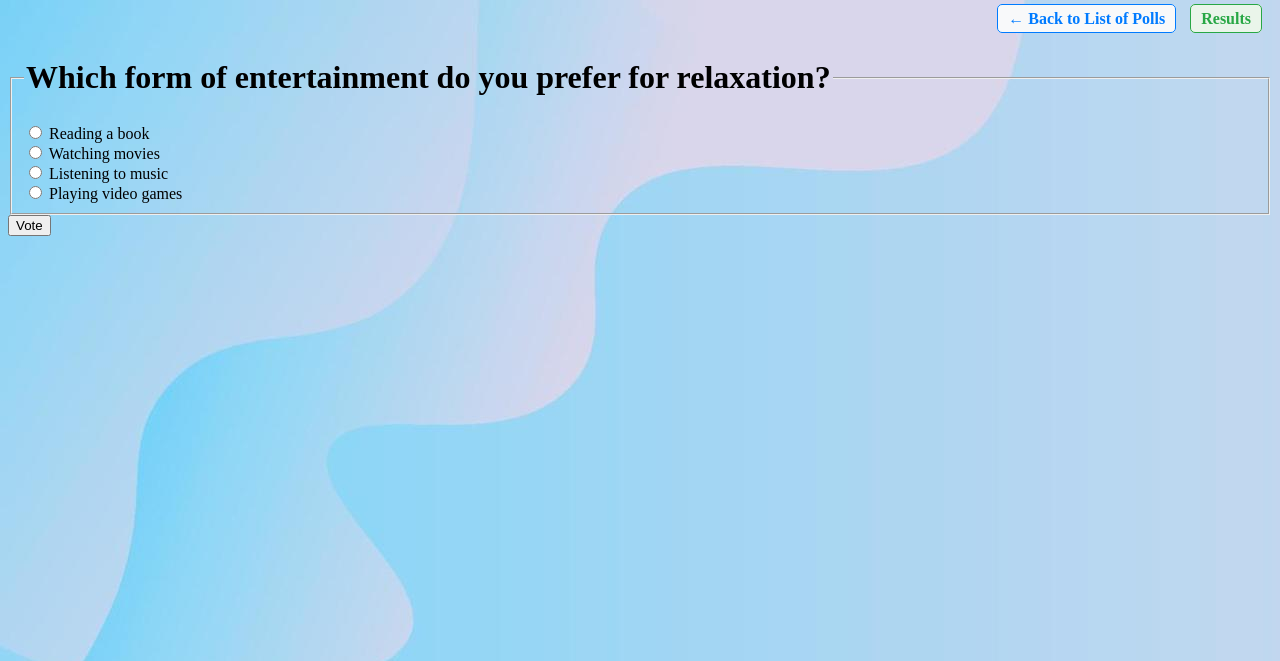
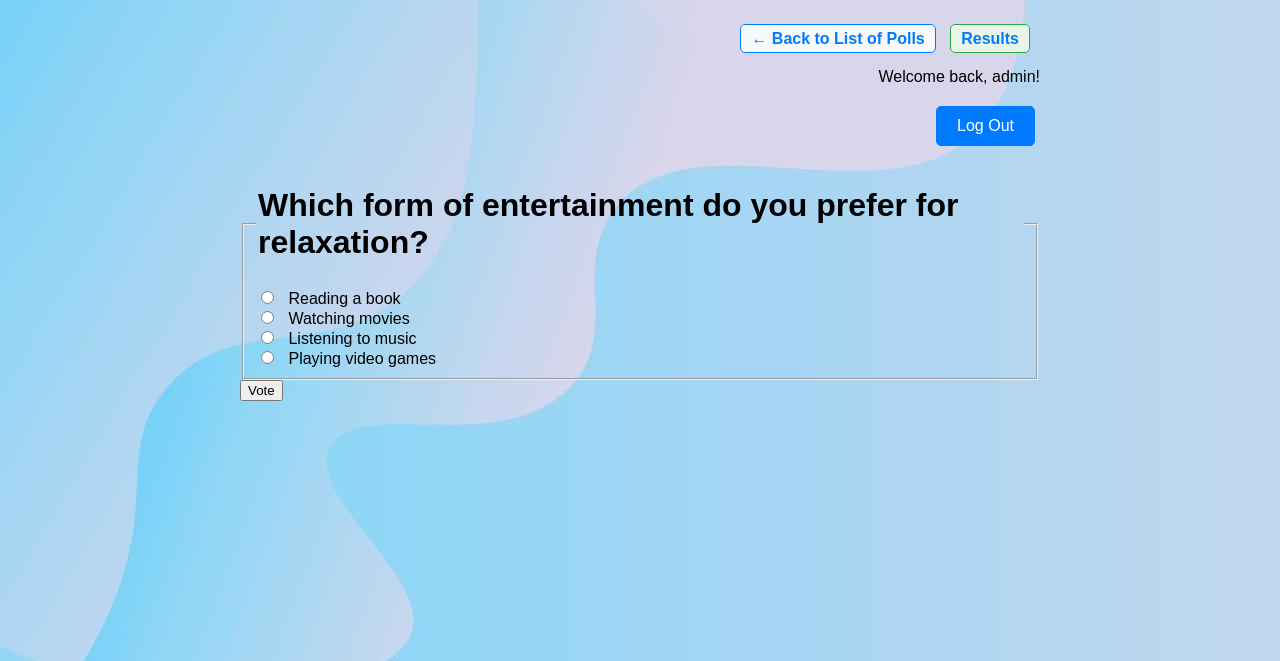
Before and after one commit to KikyoBRV/ku-polls, a Django app: page /polls/3/ in a window 1280 px wide. Shown: the top 661 px of the page. Run offline with Django 5.2, Linux system fonts and the light colour scheme; a user stored in the database is signed in; data comes from the database, SQL or seed files in the repository; data that the repository does not hold is empty.

Commit message:
Add Login/Logout button to all page

```diff
--- a/polls/templates/polls/detail.html
+++ b/polls/templates/polls/detail.html
@@ -5,11 +5,69 @@
     {% load static %}
     <link rel="stylesheet" href="{% static 'polls/style.css' %}">
     <title>{{ question.question_text }}</title>
+    <style>
+        body {
+            font-family: Arial, sans-serif;
+            margin: 0;
+            padding: 0;
+        }
+        .navigation {
+            margin-bottom: 20px;
+        }
+        .navigation a {
+            text-decoration: none;
+            color: #007bff;
+        }
+        .navigation a:hover {
+            text-decoration: underline;
+        }
+        .container {
+            max-width: 800px;
+            margin: 0 auto;
+            padding: 20px;
+        }
+        .login-logout {
+            text-align: right;
+            margin-bottom: 20px;
+        }
+        .login-logout button, .login-logout a {
+            padding: 10px 20px;
+            margin: 0 5px;
+            border: 1px solid #007bff;
+            border-radius: 5px;
+            background-color: #007bff;
+            color: white;
+            text-decoration: none;
+            font-size: 16px;
+        }
+        .login-logout button:hover, .login-logout a:hover {
+            background-color: #0056b3;
+        }
+        form {
+            margin-top: 20px;
+        }
+        input[type="radio"] {
+            margin-right: 10px;
+        }
+    </style>
 </head>
 <body>
+    <div class="container">
         <div class="navigation">
             <a href="{% url 'polls:index' %}" class="back-link">← Back to List of Polls</a>
             <a href="{% url 'polls:results' question.id %}" class="results-link">Results</a>
+        </div>
+
+        <div class="login-logout">
+            {% if user.is_authenticated %}
+                <p>Welcome back, {{ user.username }}!</p>
+                <form action="{% url 'logout' %}" method="post">
+                    {% csrf_token %}
+                    <button type="submit">Log Out</button>
+                </form>
+            {% else %}
+                <a href="{% url 'login' %}?next={{ request.path }}">Login</a>
+            {% endif %}
         </div>
 
         <form action="{% url 'polls:vote' question.id %}" method="post">
@@ -29,5 +87,6 @@
             </fieldset>
             <input type="submit" value="Vote">
         </form>
+    </div>
 </body>
 </html>
```
Also changed, not shown: polls/templates/polls/index.html (+27 -14 lines), polls/templates/polls/results.html (+30 -0 lines). Lines whose indentation alone changed are shown as unchanged.
